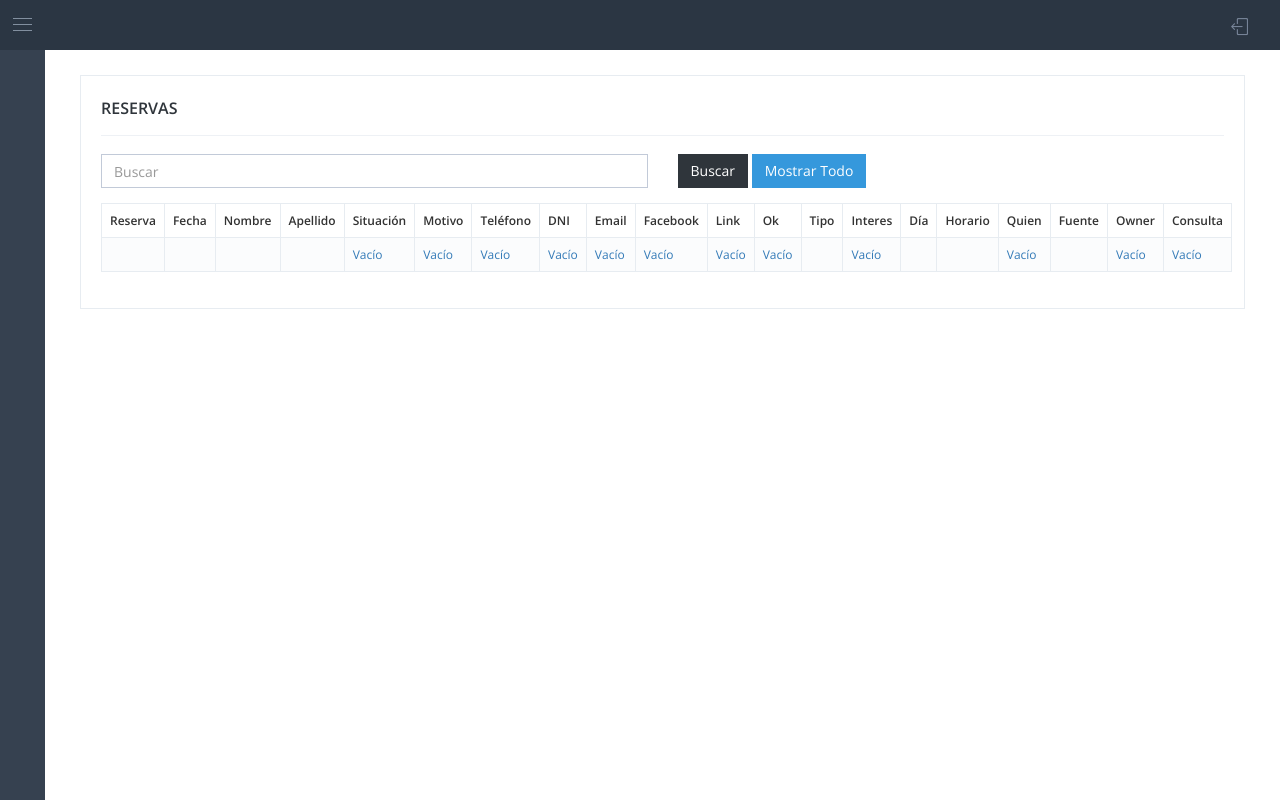
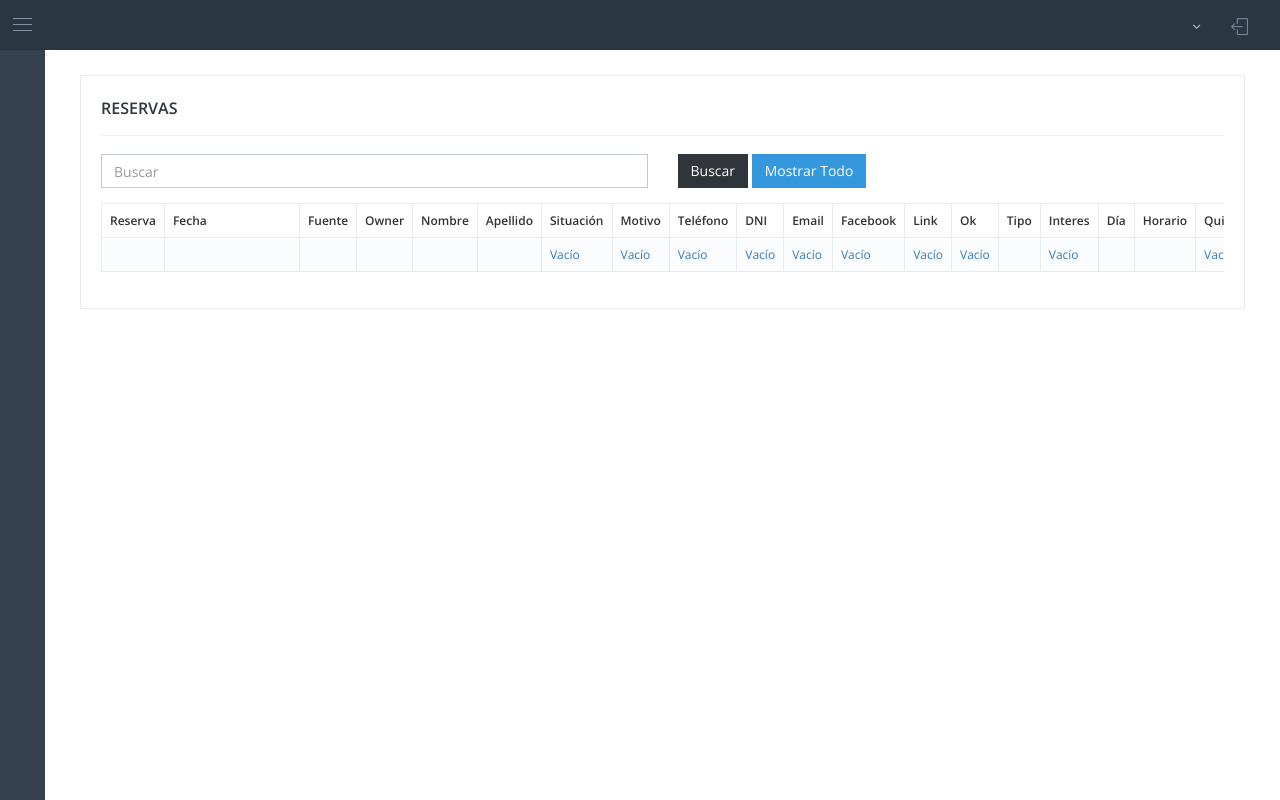
Before and after one commit to cristianoaltamirano/aztlan_dashboard, a CodeIgniter app: the page made by application/views/reservas_view.php in a window 1280 px wide. Run offline with CodeIgniter, Linux system fonts and the light colour scheme; tables that the repository leaves empty or names only in its code hold one stand-in row (values such as "Sample post"); the template is opened without the code that fills it: most values are stand-ins (such as "Sample title", 1, 10 or a date in 2020); data that the repository does not hold is empty.

Commit message:
owner table username

```diff
--- a/application/views/includes/nav.php
+++ b/application/views/includes/nav.php
@@ -41,14 +41,14 @@
                 <!-- END TODO DROPDOWN -->
                 <!-- BEGIN USER LOGIN DROPDOWN -->
                 <!-- DOC: Apply "dropdown-dark" class after below "dropdown-extended" to change the dropdown styte -->
-                <!--<li class="dropdown dropdown-user">
+                <li class="dropdown dropdown-user">
                     <a href="javascript:;" class="dropdown-toggle" data-toggle="dropdown" data-hover="dropdown" data-close-others="true">
-                        <img alt="" class="img-circle" src="<?php /*echo base_url(); */?>/assets/layouts/layout/img/avatar3_small.jpg" />
-                        <span class="username username-hide-on-mobile"> Nick </span>
+                        <!--<img alt="" class="img-circle" src="<?php /*echo base_url(); */?>/assets/layouts/layout/img/avatar3_small.jpg" />-->
+                        <span class="username username-hide-on-mobile"> <?php echo $this->session->userdata['logged_in']['username']; ?> </span>
                         <i class="fa fa-angle-down"></i>
                     </a>
                     <ul class="dropdown-menu dropdown-menu-default">
-                        <li>
+                        <!--<li>
                             <a href="page_user_profile_1.html">
                                 <i class="icon-user"></i> My Profile </a>
                         </li>
@@ -72,13 +72,13 @@
                         <li>
                             <a href="page_user_lock_1.html">
                                 <i class="icon-lock"></i> Lock Screen </a>
-                        </li>
+                        </li>-->
                         <li>
-                            <a href="page_user_login_1.html">
-                                <i class="icon-key"></i> Log Out </a>
+                            <a href="<?php echo base_url(); ?>logout">
+                                <i class="icon-key"></i> Salir </a>
                         </li>
                     </ul>
-                </li>-->
+                </li>
                 <!-- END USER LOGIN DROPDOWN -->
                 <!-- BEGIN QUICK SIDEBAR TOGGLER -->
                 <!-- DOC: Apply "dropdown-dark" class after below "dropdown-extended" to change the dropdown styte -->
--- a/application/views/reservas_view.php
+++ b/application/views/reservas_view.php
@@ -68,12 +68,16 @@
                                 </div>
                             </div>
                             <div class="row">
-                                <div class="col-md-12 bg-border  table-responsive">
-                                    <table id="table-reservas" class="table table-striped table-bordered table-hover">
+                                <div class="col-md-12 bg-border">
+                                    <div class="table-responsive" style="max-height: 500px;">
+                                        <table id="table-reservas"
+                                               class="table table-striped table-bordered table-hover">
                                             <thead>
                                             <tr>
                                                 <th scope="col">Reserva</th>
                                                 <th scope="col">Fecha</th>
+                                                <th scope="col">Fuente</th>
+                                                <th scope="col">Owner</th>
                                                 <th scope="col">Nombre</th>
                                                 <th scope="col">Apellido</th>
                                                 <th scope="col">Situación</th>
@@ -89,8 +93,6 @@
                                                 <th scope="col">Día</th>
                                                 <th scope="col">Horario</th>
                                                 <th scope="col">Quien</th>
-                                            <th scope="col">Fuente</th>
-                                            <th scope="col">Owner</th>
                                                 <th scope="col">Consulta</th>
                                             </tr>
                                             </thead>
@@ -98,7 +100,10 @@
                                             <?php for ($i = 0; $i < count($reservaslist); ++$i) { ?>
                                                 <tr>
                                                     <td><?php echo $reservaslist[$i]->idReserva; ?></td>
-                                                <td><?php echo $reservaslist[$i]->fecha; ?></td>
+                                                    <td style="min-width: 135px;"><?php echo $reservaslist[$i]->fecha; ?></td>
+                                                    <td><?php echo $reservaslist[$i]->source; ?></td>
+                                                    <td><?php echo $reservaslist[$i]->owner; ?></td>
+
                                                     <td><a href="javascript:;" class="nombre" data-name='nombre'
                                                            data-type="text"
                                                            data-pk="<?php echo $reservaslist[$i]->idReserva; ?>"
@@ -163,7 +168,8 @@
                                                                 echo $reservaslist[$i]->facebook;
                                                             }; ?></a>
                                                     </td>
-                                                <td><a href="javascript:;" class="linkfacebook" data-name='linkfacebook'
+                                                    <td><a href="javascript:;" class="linkfacebook"
+                                                           data-name='linkfacebook'
                                                            data-type="text"
                                                            data-pk="<?php echo $reservaslist[$i]->idReserva; ?>"
                                                            data-original-title="Enter linkfacebook"> <?php if ($reservaslist[$i]->linkfacebook == null) {
@@ -202,16 +208,6 @@
                                                                 echo $reservaslist[$i]->quien;
                                                             }; ?></a>
                                                     </td>
-                                                <td><?php echo $reservaslist[$i]->source; ?></td>
-                                                <td><a href="javascript:;" class="hora" data-name='owner'
-                                                       data-type="text"
-                                                       data-pk="<?php echo $reservaslist[$i]->idReserva; ?>"
-                                                       data-original-title="Enter owner"> <?php if ($reservaslist[$i]->owner == null) {
-                                                            echo 'Vacío';
-                                                        } else {
-                                                            echo $reservaslist[$i]->owner;
-                                                        }; ?></a>
-                                                </td>
                                                     <td><a href="javascript:;" class="consulta" data-name='consulta'
                                                            data-type="text"
                                                            data-pk="<?php echo $reservaslist[$i]->idReserva; ?>"
@@ -225,6 +221,7 @@
                                             <?php } ?>
                                             </tbody>
                                         </table>
+                                    </div>
                                 </div>
                             </div>
 
```
Also changed, not shown: application/models/Dashboard_model.php (+0 -43 lines). Lines whose indentation alone changed are shown as unchanged.
